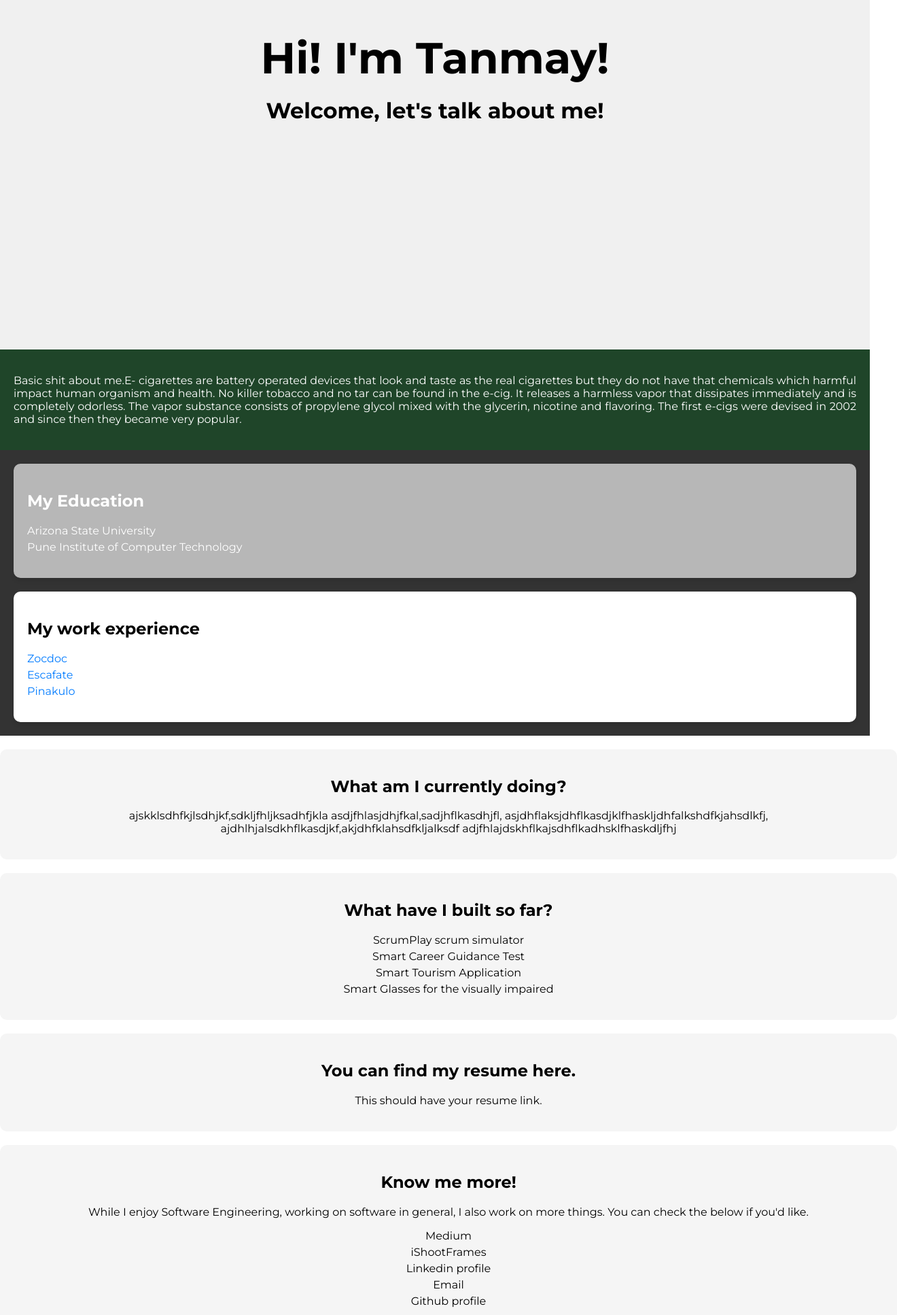
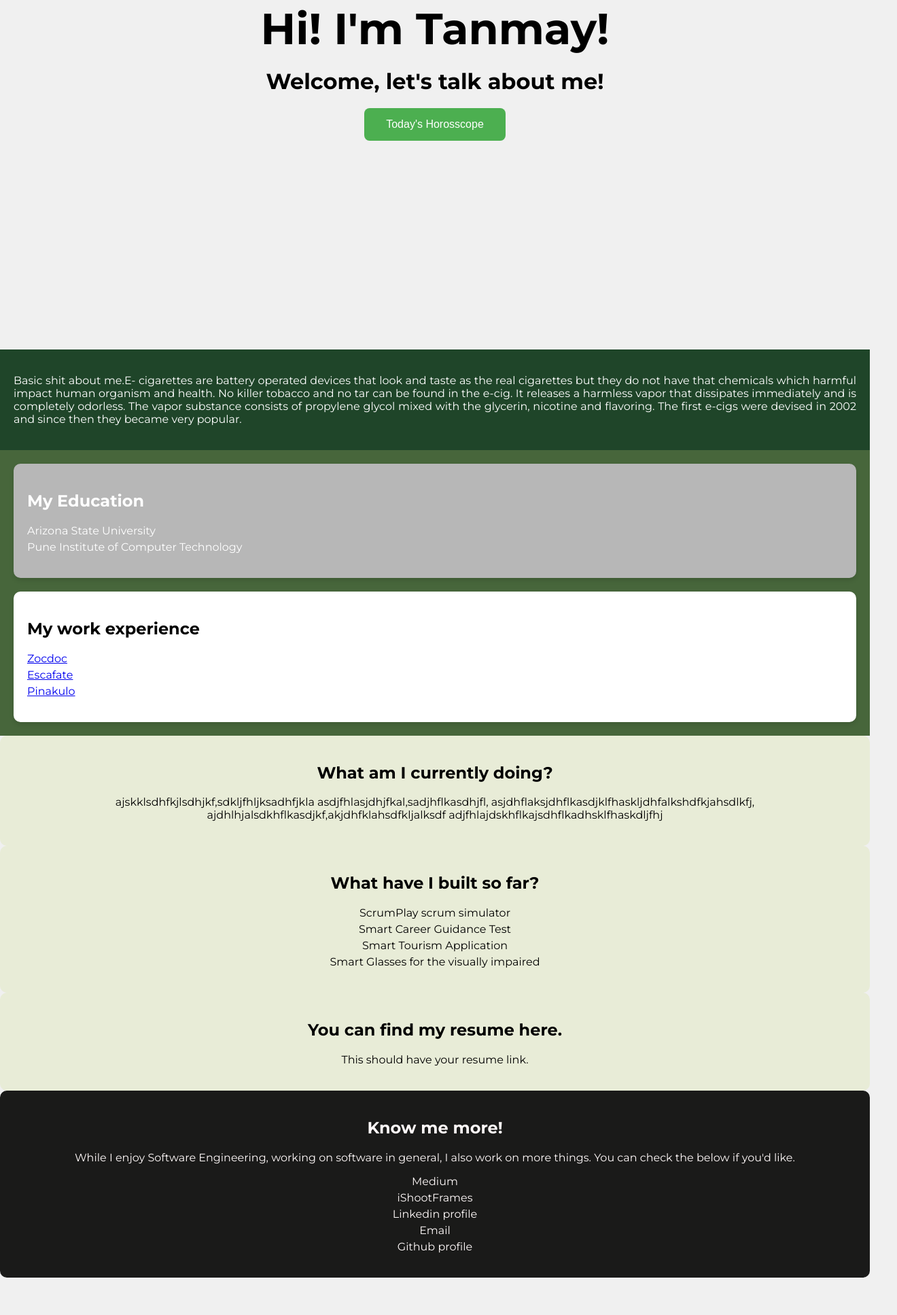
Before and after one commit to 1110tanmay/PortfolioWebsite, a plain HTML site: page HTML/index.html in a window 1280 px wide. Shown: the part 286-2220 px from the top of the page at 68% size, 1320 px wide, since content can reach past the window. After the commit the page ends 2165 px from the top, so only its background shows below. Drawn offline with Linux system fonts and the light colour scheme; files that its build step writes are made by us from their sources; files whose address does not match are found by name; a web font is replaced by a local one.

Commit message:
Removed the incorrect formatting, adding good stuff!

```diff
--- a/CSS/styles.css
+++ b/CSS/styles.css
@@ -6,6 +6,9 @@ body {
     box-sizing: border-box;
 }
 
+.mainBody{
+    background-color: #f0f0f0;
+}
 /* Main Text Section */
 .firstText {
     display: flex;
@@ -28,11 +31,28 @@ body {
     font-size: 2rem;
     margin: 0;
 }
-
+#horButton{
+    margin-top: 20px;
+    background-color: #4CAF50; /* Green background */
+    border: none; /* No border */
+    color: white; /* White text color */
+    padding: 15px 32px; /* Padding around the text */
+    text-align: center; /* Center the text inside the button */
+    text-decoration: none; /* Remove underline */
+    display: inline-block; /* Allow multiple buttons in a row */
+    font-size: 16px; /* Font size */
+    cursor: pointer; /* Change cursor to pointer on hover */
+    border-radius: 8px; /* Rounded corners */
+    transition: background-color 0.3s;
+}
+#horButton:hover
+{
+    background-color: #45a049; /* Darker green when hovered */
+}
 /* About Me Section */
 .meInfo {
+    padding: 20px;
     display: flex;
-    padding: 20px;
     background-color: #1F4529;
     color: #ffffff;
     font-weight: 400;
@@ -45,7 +65,7 @@ body {
     flex-wrap: wrap;
     padding: 20px;
     gap: 20px;
-    background-color: #333333;
+    background-color: #47663B;
 }
 
 .Education, .Experience {
@@ -65,52 +85,39 @@ body {
 
 /* About Me Section */
 .AboutMe {
-    width: 100%;
     padding: 20px;
     border-radius: 10px;
-    background-color: #f5f5f5;
+    background-color: #E8ECD7;
     color: #000000;
     text-align: center;
-    margin-top: 20px;
+
 }
 
 /* Projects Section */
 .Projects {
-    width: 100%;
     padding: 20px;
     border-radius: 10px;
-    background-color: #f5f5f5;
+    background-color: #E8ECD7;
     color: #000000;
     text-align: center;
-    margin-top: 20px;
 }
 
 /* Resume Section */
 .Resume {
-    width: 100%;
     padding: 20px;
     border-radius: 10px;
-    background-color: #f5f5f5;
+    background-color: #E8ECD7;
     color: #000000;
     text-align: center;
-    margin-top: 20px;
 }
 
 /* Contact Me Section */
 .ContactMe {
-    width: 100%;
     padding: 20px;
     border-radius: 10px;
-    background-color: #f5f5f5;
-    color: #000000;
+    background-color: #1A1A19;
+    color: #fff9f9;
     text-align: center;
-    margin-top: 20px;
-}
-
-/* Universal Styles for Links and Lists */
-a {
-    color: #007BFF;
-    text-decoration: none;
 }
 
 a:hover {
--- a/HTML/index.html
+++ b/HTML/index.html
@@ -15,10 +15,12 @@
       <div class="firstText">
         <h1 class="headerOne">Hi! I'm Tanmay!</h1><br/>
         <h2 class="headerTwo"> Welcome, let's talk about me!</h2>
+        <button type="button" id="horButton">Today's Horosscope</button><br/>
       </div>
 
       <div class="meInfo">
-        <p> Basic shit about me.E- cigarettes are battery operated devices that look and taste as the real
+        <p>
+            Basic shit about me.E- cigarettes are battery operated devices that look and taste as the real
             cigarettes but they do not have that chemicals which harmful impact human organism and health.
             No killer tobacco and no tar can be found in the e-cig.
             It releases a harmless vapor that dissipates immediately and is completely odorless.
@@ -49,7 +51,7 @@
             </div>
           </div>
 
-
+          <div class= "containerThree">
           <div class="AboutMe">
             <p>
                 <h2>What am I currently doing?</h2>
@@ -80,7 +82,6 @@
             <p>This should have your resume link.</p>
           </div>
 
-
           <div class ="ContactMe">
             <h2>Know me more!</h2>
             <p>
@@ -95,5 +96,6 @@
                 </ul>
             </p>
           </div>
+        </div>
     </body>
 </html>
```
Also changed, not shown: 1 other file.
